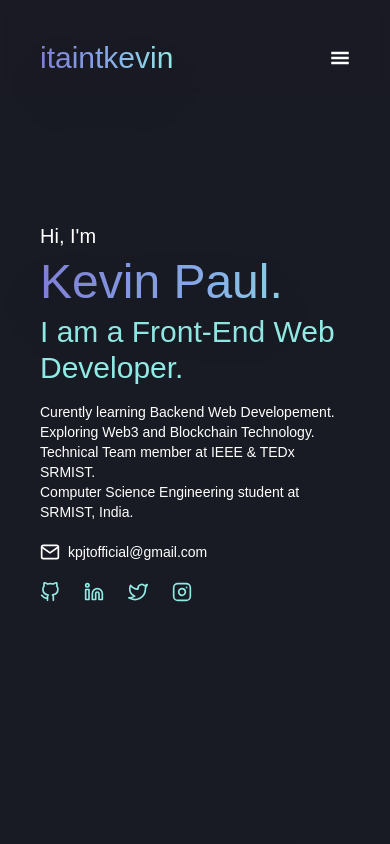
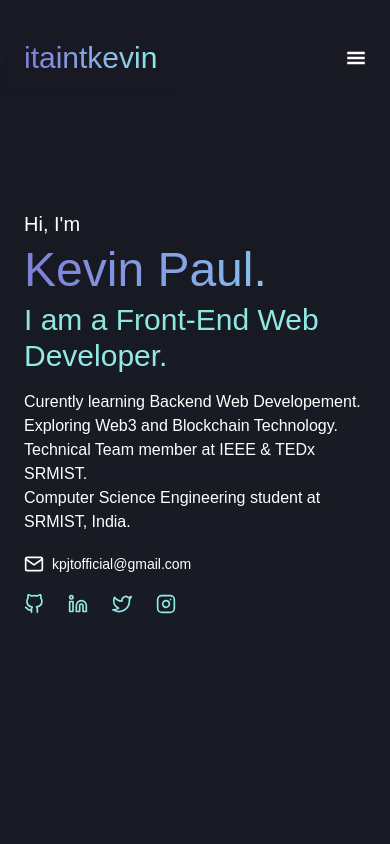
Before and after one commit to itaintkevin/portfolio-v1, a React (Create React App) app: page / in a window 390 px wide. Shown: the top 844 px of the page. Built offline with nearby package versions, Linux system fonts and the light colour scheme.

Commit message:
CHanges to Responsive Design

```diff
--- a/src/components/Navbar.jsx
+++ b/src/components/Navbar.jsx
@@ -4,7 +4,7 @@ import { GiHamburgerMenu } from 'react-icons/gi'
 
 const Navbar = () => {
   return (
-    <div className='fixed z-10 flex items-center justify-between text-white bg-[#191B24]/80 backdrop-blur-sm text-xl w-full sm:px-24 px-10 lg:py-5 pt-10 pb-5'>
+    <div className='fixed z-10 flex items-center justify-between text-white bg-[#191B24]/80 backdrop-blur-sm text-xl w-full sm:px-24 px-6 lg:py-5 pt-10 pb-5'>
         <div className='flex text-3xl from-[#7F7FD5] via-[#86A8E7] to-[#91EAE4] text-transparent bg-clip-text bg-gradient-to-r drop-shadow-2xl'>itaintkevin</div>
         <div className='lg:flex hidden'>
           <Link className="mx-3 cursor-pointer" to="/"><span className='text-[#91EAE4]'>01.</span> Home</Link>
--- a/src/pages/Home.jsx
+++ b/src/pages/Home.jsx
@@ -3,11 +3,11 @@ import { FiLinkedin, FiGithub, FiTwitter, FiInstagram, FiMail } from 'react-icon
 
 const Home = () => {
   return (
-    <div id="home" className='h-screen w-screen flex flex-col 2xl:px-96 xl:px-72 lg:px-64 sm:px-24 px-10 text-xl text-white justify-center'>
+    <div id="home" className='h-screen w-screen flex flex-col 2xl:px-96 xl:px-72 lg:px-64 sm:px-24 pl-6 pr-4 text-xl text-white justify-center'>
         <div>Hi, I'm</div>
         <div className='from-[#7F7FD5] via-[#86A8E7] to-[#91EAE4] text-transparent bg-clip-text bg-gradient-to-r drop-shadow-2xl xl:text-8xl lg:text-7xl sm:text-6xl text-5xl sm:my-4 my-2'>Kevin Paul.</div>
         <div className='text-[#91EAE4] 2xl:text-7xl xl:text-6xl lg:text-5xl sm:text-4xl text-3xl sm:mb-5 mb-4'>I am a Front-End Web Developer.</div>
-        <div className='lg:text-lg text-sm text-white'>
+        <div className='lg:text-lg text-base text-white'>
             Curently learning Backend Web Developement.
             <br/>
             Exploring Web3 and Blockchain Technology.
```
